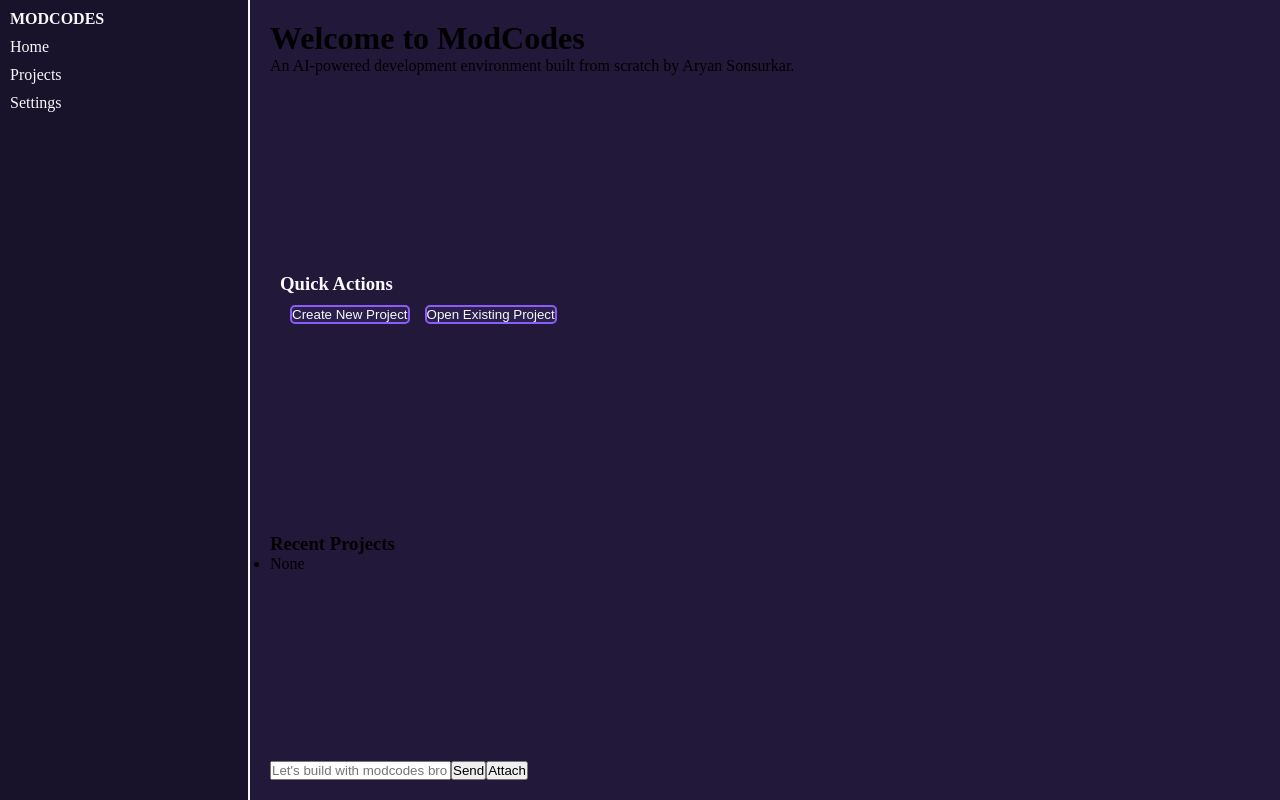
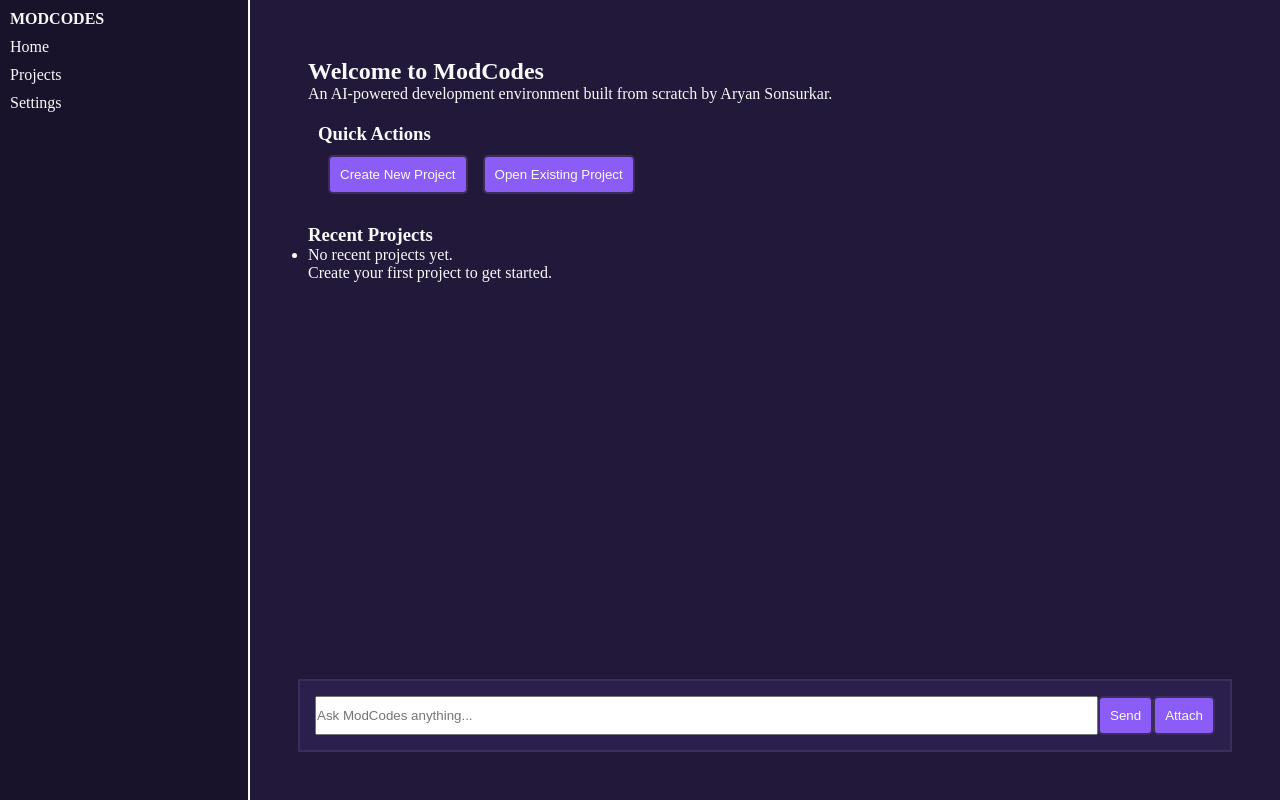
Before and after one commit to aryan-sonsurkar/mod-codes-ide, a Next.js app: page / in a window 1280 px wide. Built offline with nearby package versions, Linux system fonts and the light colour scheme.

Commit message:
feat: added the base UI next step is adding icons with lucide react

```diff
--- a/package.json
+++ b/package.json
@@ -9,6 +9,7 @@
     "lint": "eslint"
   },
   "dependencies": {
+    "lucide-react": "^1.23.0",
     "next": "16.2.9",
     "react": "19.2.4",
     "react-dom": "19.2.4"
--- a/src/app/components/Workspace/Workspace.css
+++ b/src/app/components/Workspace/Workspace.css
@@ -3,8 +3,16 @@
     flex-direction: column;
     justify-content: space-between;
     flex-grow: 1;
-    padding: 20px;
+    padding: 48px;
     background-color: var(--workspace-bg);
+    color: var(--primary-text);
     text-align: left;
     gap: 10px;
 }
+  .workspace-content{
+    display: flex;
+    flex-direction: column;
+    padding: 10px;
+    text-align: left;
+    gap: 10px;
+  }
--- a/src/app/components/Workspace/Workspace.jsx
+++ b/src/app/components/Workspace/Workspace.jsx
@@ -1,15 +1,17 @@
 import "./Workspace.css";
 import ChatInput from "./chat-input";
-import Quickactions from "./content/Quick-actions";"./content/Quick-actions";
-import Recentprojects from "./content/Recent-projects";"./content/Recent-projects";
-import Welcome from "./content/Welcome";"./content/Welcome";
+import Quickactions from "./content/Quick-actions";
+import Recentprojects from "./content/Recent-projects";
+import Welcome from "./content/Welcome";
 
 export default function Workspace() {
   return (
 <div className="workspace">
+  <section className="workspace-content">
     <Welcome />
     <Quickactions />
     <Recentprojects />
+  </section>
     <ChatInput />
 </div>
   );
--- a/src/app/components/Workspace/chat-input.css
+++ b/src/app/components/Workspace/chat-input.css
@@ -0,0 +1,32 @@
+.chat-input{
+    background-color: var(--surface-bg);
+    color: var(--primary-text);
+    border: 2px solid var(--border-color);
+    padding: 15px;
+    display: flex;
+    flex-direction: row;
+}
+
+.input{
+    display: flex;
+    flex-grow: 1;
+}
+
+.chat-button{
+    display: flex;
+    color: var(--primary-text);
+    background-color: var(--accent-color);
+    border:solid 2px var(--border-color);
+    border-radius: 5px;
+    padding: 10px;
+    cursor: pointer;
+    gap: 10px;
+}
+
+.chat-button:hover{
+    background-color: var(--hover-color);
+}
+
+.chat-button:active{
+    background-color: var(--active-color);
+}
--- a/src/app/components/Workspace/chat-input.jsx
+++ b/src/app/components/Workspace/chat-input.jsx
@@ -2,9 +2,9 @@ import "./chat-input.css";
 export default function Chatinput() {
   return (
 <div className="chat-input">
-      <input placeholder="Let's build with modcodes bro"/>
-      <button>Send</button>
-      <button>Attach</button>
+      <input  className="input" placeholder="Ask ModCodes anything...      "/>
+      <button className="chat-button">Send</button>
+      <button className="chat-button">Attach</button>
 </div>
   );
 }
--- a/src/app/components/Workspace/content/Quick-actions.css
+++ b/src/app/components/Workspace/content/Quick-actions.css
@@ -13,8 +13,17 @@
 
 .action-button{
     color: var(--primary-text);
-    background-color: var(--surface-bg);
-    border:solid 2px var(--accent-color);
+    background-color: var(--accent-color);
+    border:solid 2px var(--border-color);
     border-radius: 5px;
+    padding: 10px;
     cursor: pointer;
 }
+
+.action-button:hover{
+    background-color: var(--hover-color);
+}
+
+.action-button:active{
+    background-color: var(--active-color);
+}
--- a/src/app/components/Workspace/content/Recent-projects.jsx
+++ b/src/app/components/Workspace/content/Recent-projects.jsx
@@ -4,7 +4,7 @@ export default function Recentprojects() {
 <div>
 <h3>Recent Projects</h3>
       <ul>
-        <li>None</li>
+        <li><p>No recent projects yet.<br />Create your first project to get started.</p></li>
       </ul>
 </div>
   );
--- a/src/app/globals.css
+++ b/src/app/globals.css
@@ -12,6 +12,8 @@
 
 --success-color: #22C55E;
 --danger-color: #EF4444;
+--hover-color: #4a21aa;
+--active-color: #100232;
 }
 
 @media (prefers-color-scheme: dark) {
```
Also changed, not shown: 1 other file (tests, documents, lock files or other folders).
